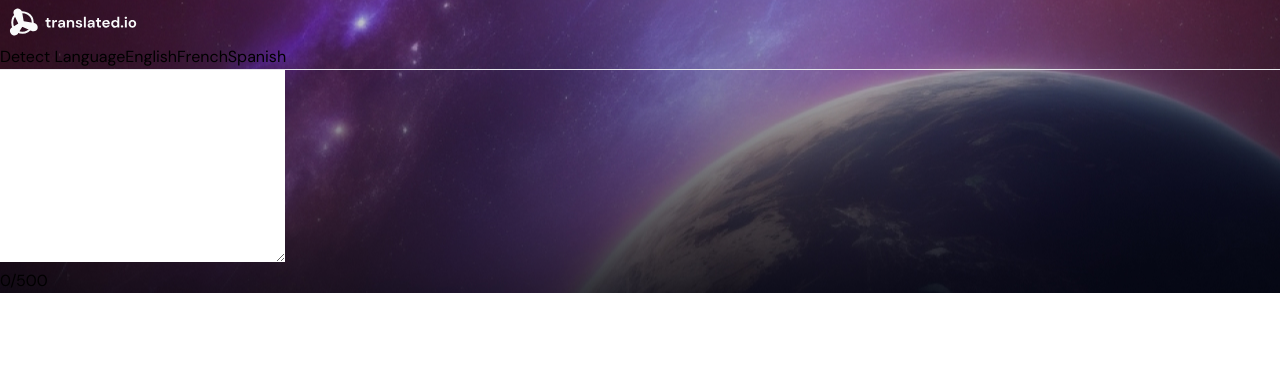
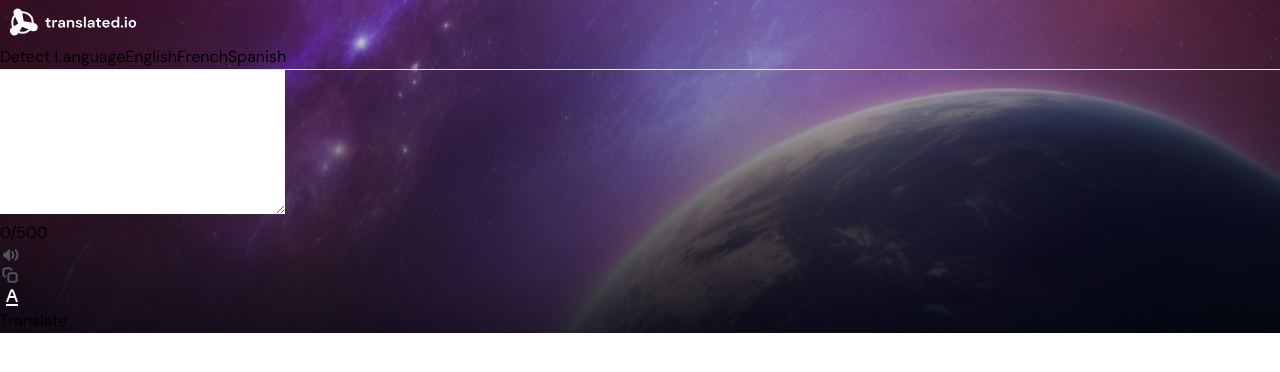
Before and after one commit to SajeedAninda/Translate-App, a React (Vite) app: page / in a window 1280 px wide. Shown: the top 372 px of the page. Built offline with nearby package versions, Linux system fonts and the light colour scheme.

Commit message:
Added all the buttons

```diff
--- a/src/Components/Translator/Translator.jsx
+++ b/src/Components/Translator/Translator.jsx
@@ -1,4 +1,7 @@
 import React, { useState } from 'react';
+import soundLogo from "../../assets/sound_max_fill.svg";
+import copyLogo from "../../assets/Copy.svg";
+import translatorLogo from "../../assets/Sort_alfa.svg";
 
 const Translator = () => {
     let [activeButton, setActiveButton] = useState(null);
@@ -40,9 +43,21 @@ const Translator = () => {
                 <hr className="w-[100%] border border-[#4D5562] mt-4 mb-2 opacity-75" />
 
                 <div className='relative'>
-                    <textarea onChange={handleTranslationText} className="bg-transparent resize-none outline-none text-white w-[100%]" name="translationText" id="translationText" cols={30} rows={8} maxLength={500}></textarea>
+                    <textarea onChange={handleTranslationText} className="bg-transparent resize-none outline-none text-white w-[100%]" name="translationText" id="translationText" cols={30} rows={6} maxLength={500}></textarea>
 
                     <p className='text-[#4D5562] text-[14px] absolute right-0 bottom-0'>{translationTextCount}/500</p>
+                </div>
+
+                <div className='flex justify-between items-center mt-8'>
+                    <div className='flex gap-2'>
+                        <img className='border-2 border-[#4D5562] rounded-xl p-2 cursor-pointer' src={soundLogo} alt="" />
+                        <img className='border-2 border-[#4D5562] rounded-xl p-2 cursor-pointer' src={copyLogo} alt="" />
+                    </div>
+
+                    <buttons className='text-white px-4 py-3 rounded-xl border-2 bg-[#3662E3] border-[#7CA9F3] text-[16px] font-semibold flex gap-2 justify-between items-center hover:opacity-80 cursor-pointer'>
+                        <img src={translatorLogo} alt="" />
+                        Translate
+                    </buttons>
                 </div>
             </div>
         </div>
```
